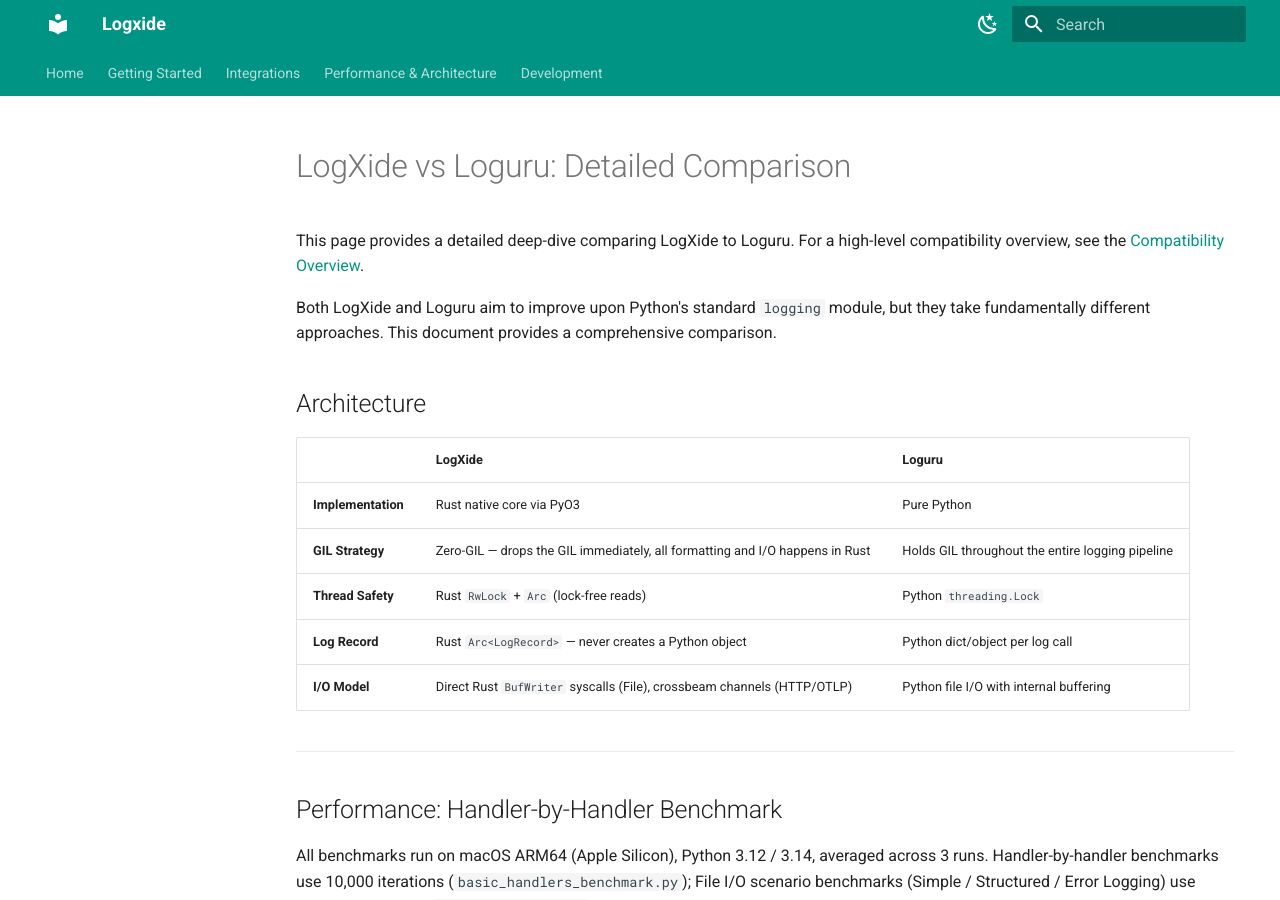
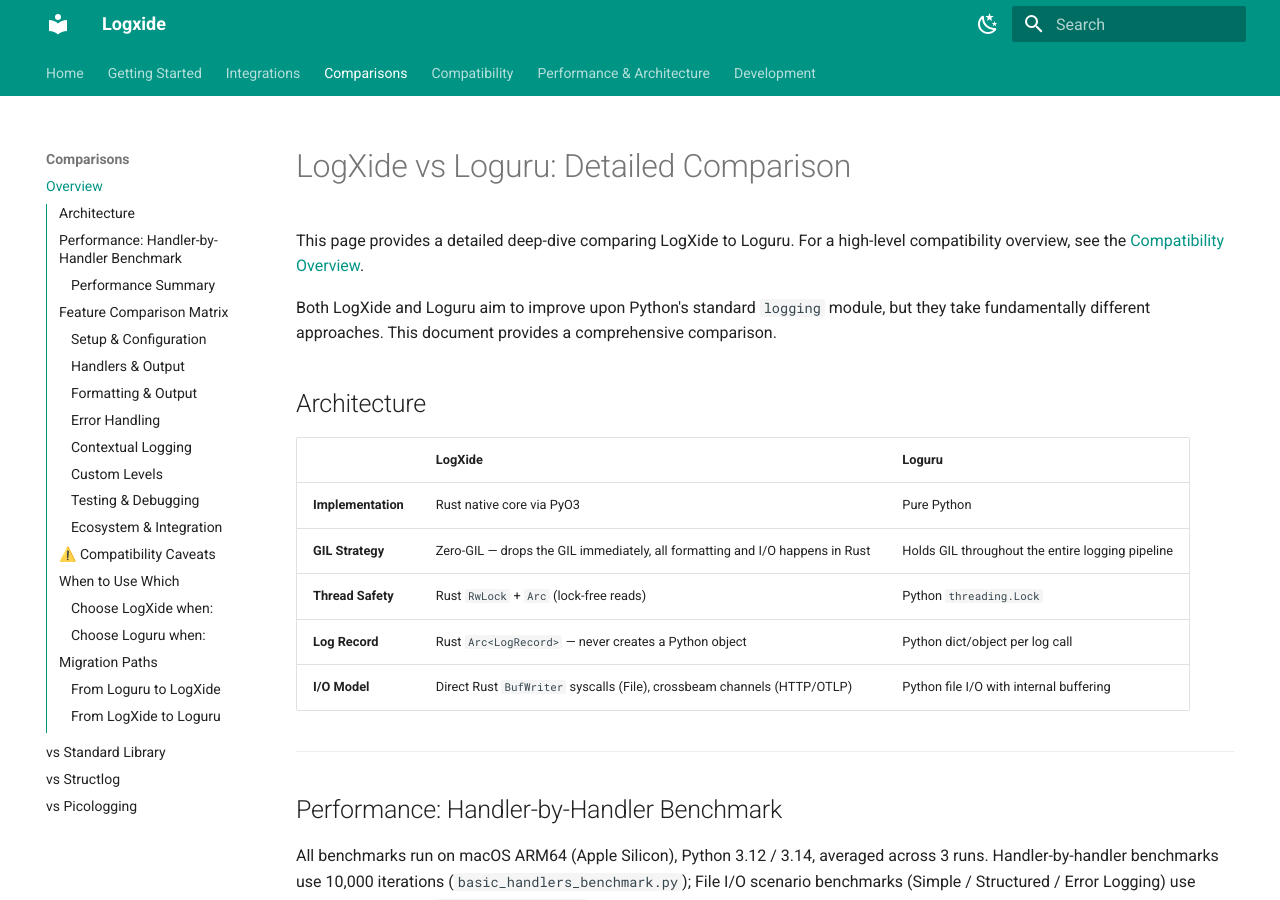
Before and after one commit to Indosaram/logxide, an MkDocs documentation site: the page built from docs/comparison.md, in a window 1280 px wide and 900 px high. Built offline with MkDocs 1.6.1 and Material for MkDocs 9.7.7, drawn with Linux system fonts in a browser that asks for light colours.

Commit message:
docs: add comparison and compatibility pages to mkdocs nav

```diff
--- a/mkdocs.yml
+++ b/mkdocs.yml
@@ -60,6 +60,13 @@
     - Django: integrations/django.md
     - FastAPI: integrations/fastapi.md
     - Sentry: integrations/sentry.md
+  - Comparisons:
+    - Overview: comparison.md
+    - vs Standard Library: comparison-stdlib.md
+    - vs Structlog: comparison-structlog.md
+    - vs Picologging: comparison-picologging.md
+  - Compatibility:
+    - Migration Checklist: compatibility.md
   - Performance & Architecture:
     - Benchmarks: benchmarks.md
     - Architecture: architecture.md
```
